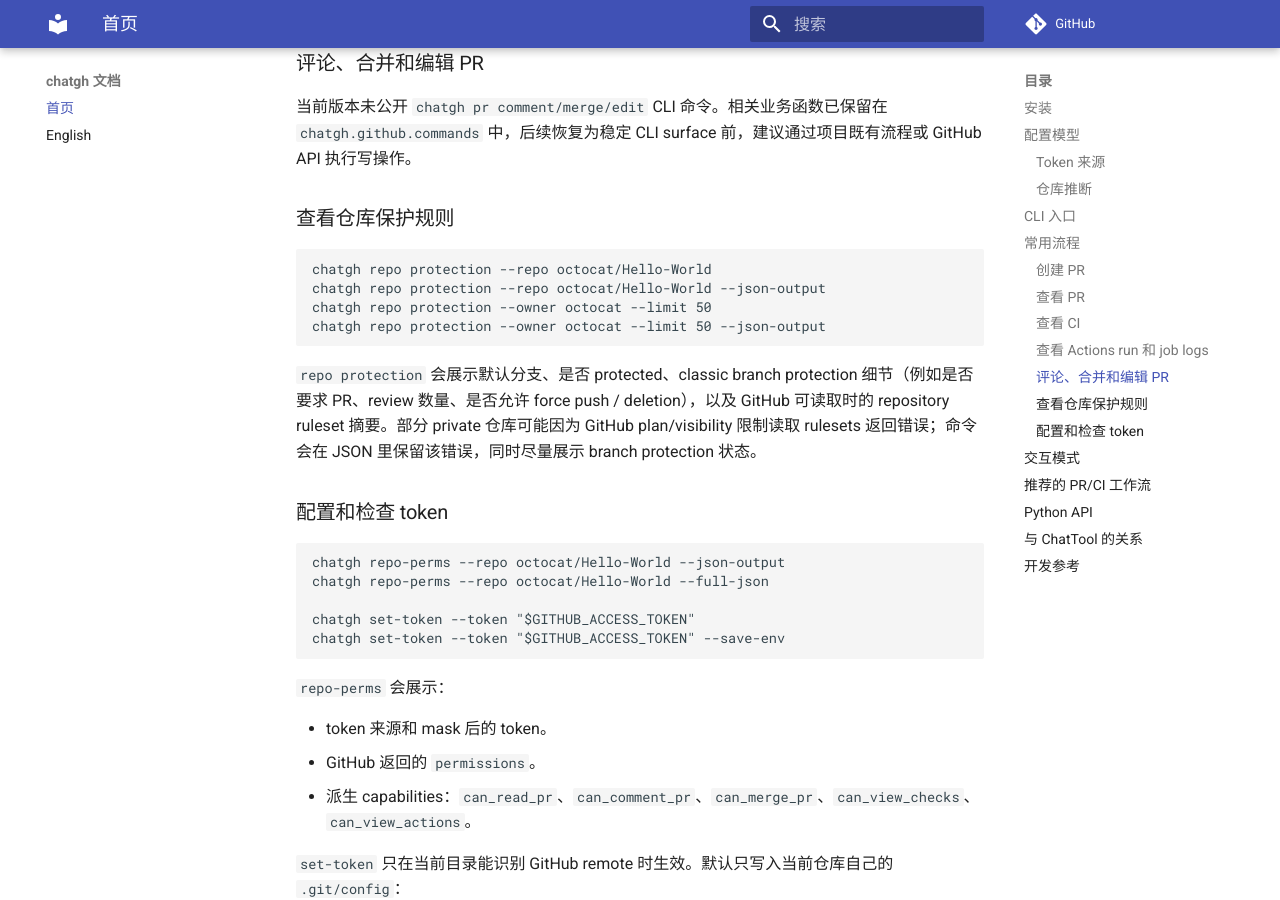
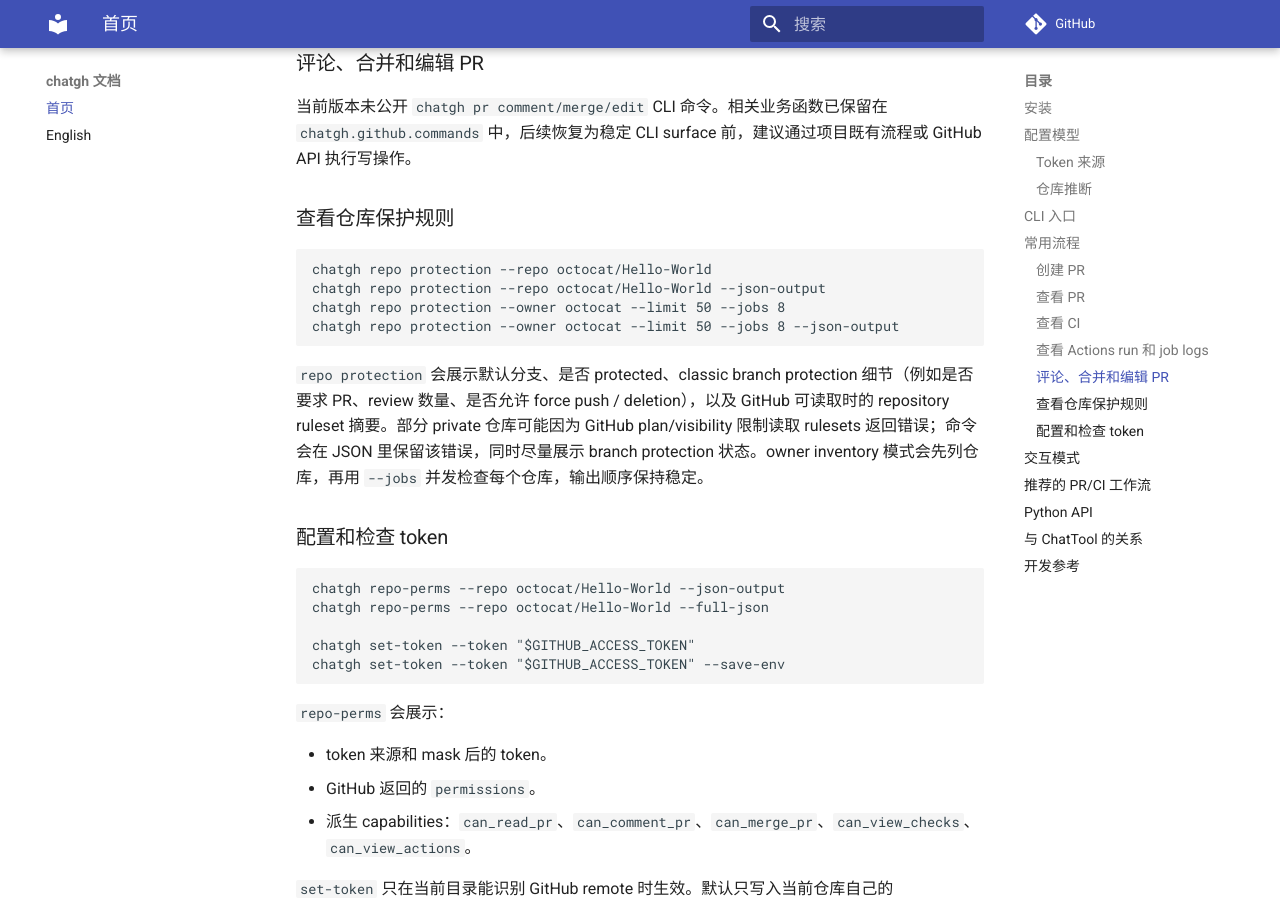
Before and after one commit to ChatArch/ChatGH, an MkDocs documentation site: the page built from docs/index.md, in a window 1280 px wide and 900 px high, scrolled down 3450 px. Built offline with MkDocs 1.6.1 and Material for MkDocs 9.7.7, drawn with Linux system fonts in a browser that asks for light colours; comment, search, counter and statistics services are not loaded.

Commit message:
perf: parallelize repo protection inventory

````diff
--- a/docs/index.md
+++ b/docs/index.md
@@ -131,11 +131,11 @@ chatgh run logs --repo octocat/Hello-World --job-id 987654321 --tail 200 --outpu
 ```bash
 chatgh repo protection --repo octocat/Hello-World
 chatgh repo protection --repo octocat/Hello-World --json-output
-chatgh repo protection --owner octocat --limit 50
-chatgh repo protection --owner octocat --limit 50 --json-output
+chatgh repo protection --owner octocat --limit 50 --jobs 8
+chatgh repo protection --owner octocat --limit 50 --jobs 8 --json-output
 ```
 
-`repo protection` 会展示默认分支、是否 protected、classic branch protection 细节（例如是否要求 PR、review 数量、是否允许 force push / deletion），以及 GitHub 可读取时的 repository ruleset 摘要。部分 private 仓库可能因为 GitHub plan/visibility 限制读取 rulesets 返回错误；命令会在 JSON 里保留该错误，同时尽量展示 branch protection 状态。
+`repo protection` 会展示默认分支、是否 protected、classic branch protection 细节（例如是否要求 PR、review 数量、是否允许 force push / deletion），以及 GitHub 可读取时的 repository ruleset 摘要。部分 private 仓库可能因为 GitHub plan/visibility 限制读取 rulesets 返回错误；命令会在 JSON 里保留该错误，同时尽量展示 branch protection 状态。owner inventory 模式会先列仓库，再用 `--jobs` 并发检查每个仓库，输出顺序保持稳定。
 
 ### 配置和检查 token
 
````
Also changed, not shown: README.en.md (+3 -3 lines), README.md (+3 -3 lines), docs/index.en.md (+3 -3 lines), 4 other files.
